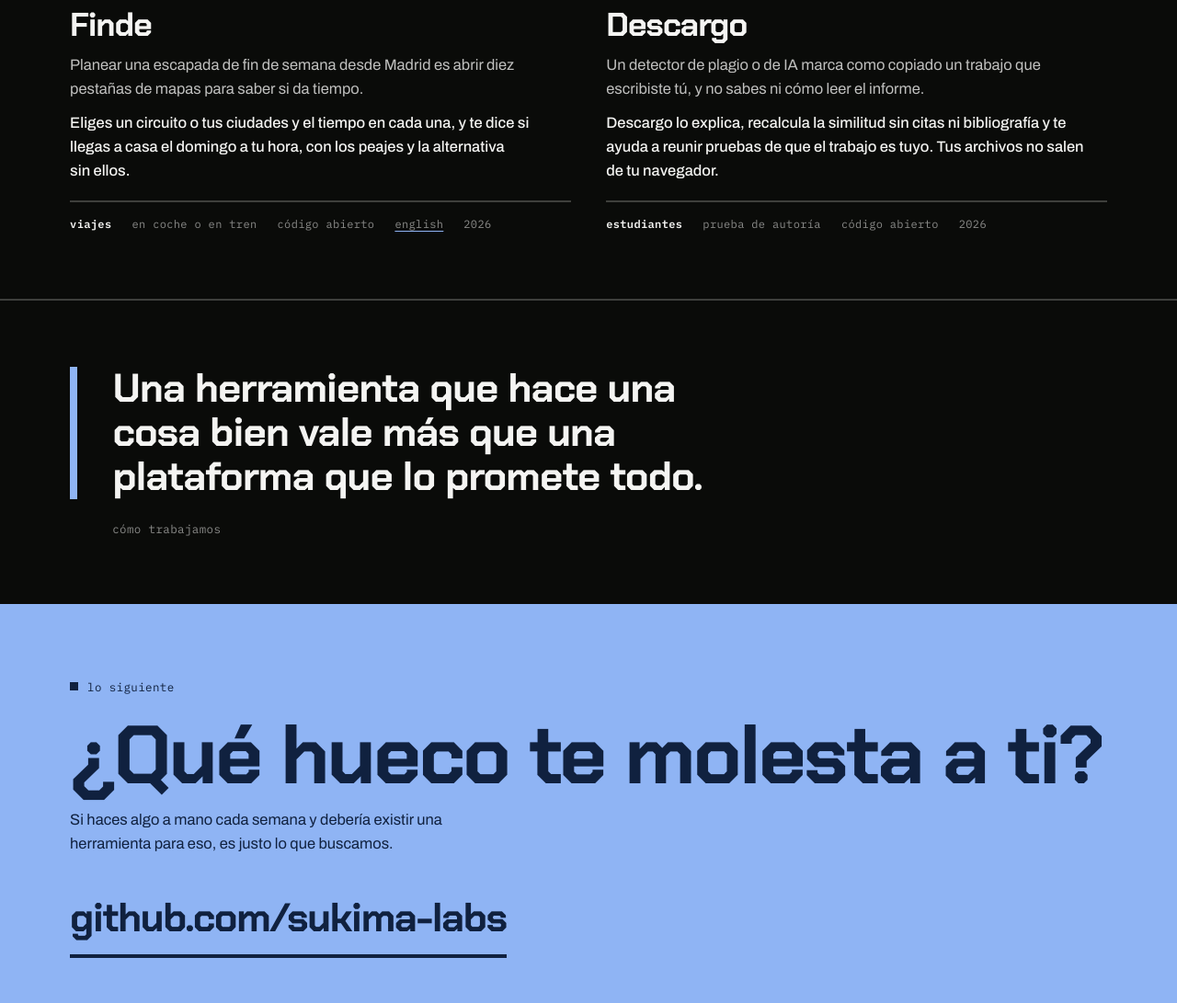
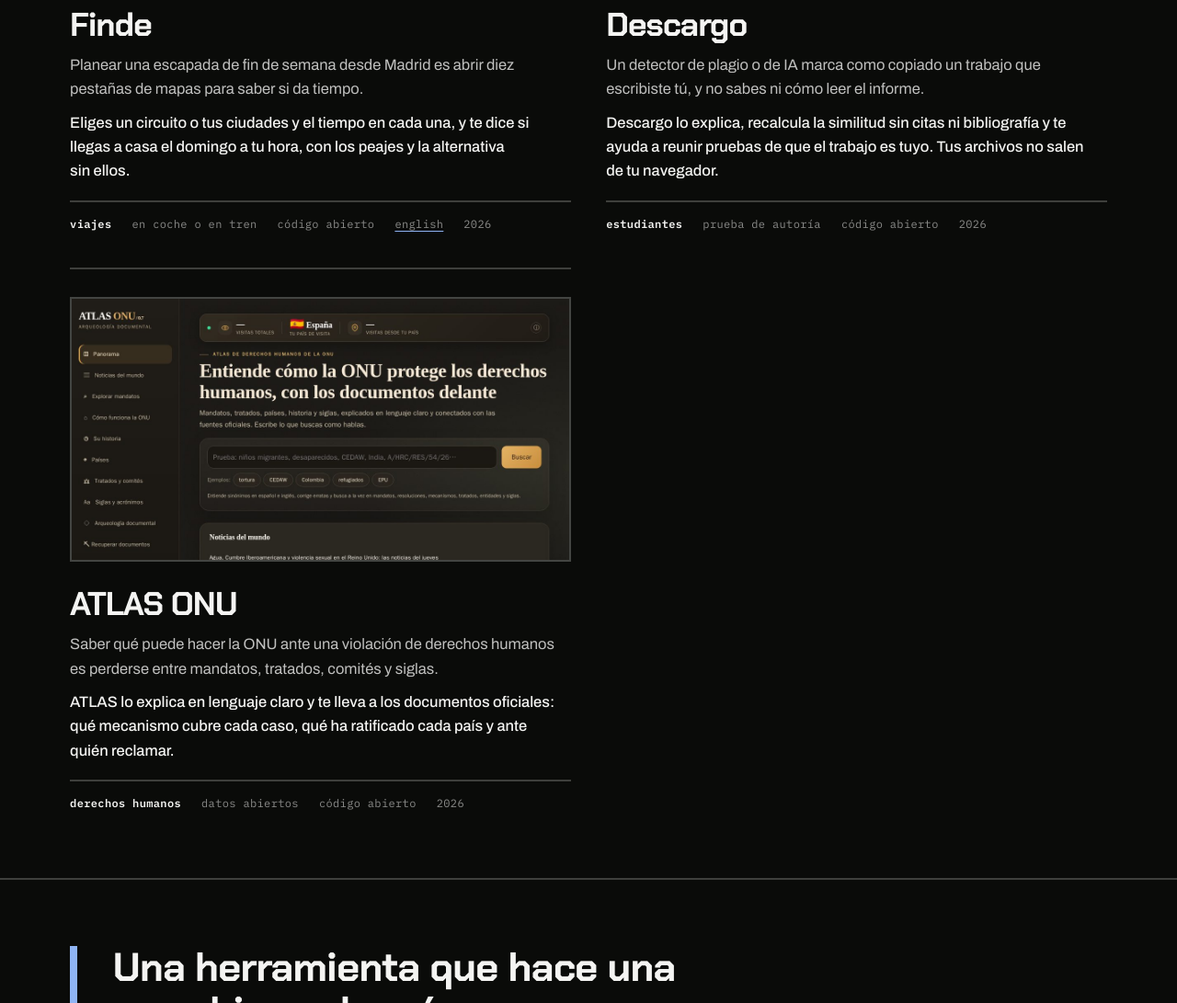
Before and after one commit to sukima-labs/sukima-labs.github.io, a plain HTML site: page index.html in a window 1280 px wide. Shown: the part 1280-2371 px from the top of the page at 92% size. Drawn offline with Linux system fonts and the light colour scheme.

Commit message:
Portada: tarjeta de ATLAS ONU (público desde el 06-11) y su línea en el sitemap

```diff
--- a/index.html
+++ b/index.html
@@ -83,6 +83,15 @@
           <div class="p-meta"><span><b>estudiantes</b></span><span>prueba de autoría</span><span>código abierto</span><span>2026</span></div>
         </div>
       </article>
+      <article class="proj reveal">
+        <a class="shot" href="onu-arqueologia-documental/"><img src="img/atlas.jpg" alt="ATLAS ONU: portada con el buscador y el titular «Entiende cómo la ONU protege los derechos humanos, con los documentos delante»" width="1200" height="630" loading="lazy"></a>
+        <div class="p-cap">
+          <h3><a href="onu-arqueologia-documental/">ATLAS ONU</a></h3>
+          <p>Saber qué puede hacer la ONU ante una violación de derechos humanos es perderse entre mandatos, tratados, comités y siglas.</p>
+          <p class="p-outcome">ATLAS lo explica en lenguaje claro y te lleva a los documentos oficiales: qué mecanismo cubre cada caso, qué ha ratificado cada país y ante quién&nbsp;reclamar.</p>
+          <div class="p-meta"><span><b>derechos humanos</b></span><span>datos abiertos</span><span>código abierto</span><span>2026</span></div>
+        </div>
+      </article>
     </div>
   </div>
 </section>
--- a/sitemap.xml
+++ b/sitemap.xml
@@ -4,4 +4,5 @@
   <url><loc>https://sukima-labs.github.io/finde/</loc></url>
   <url><loc>https://sukima-labs.github.io/finde/en/</loc></url>
   <url><loc>https://sukima-labs.github.io/descargo/</loc></url>
+  <url><loc>https://sukima-labs.github.io/onu-arqueologia-documental/</loc></url>
 </urlset>
```
Also changed, not shown: img/atlas.jpg (added).
